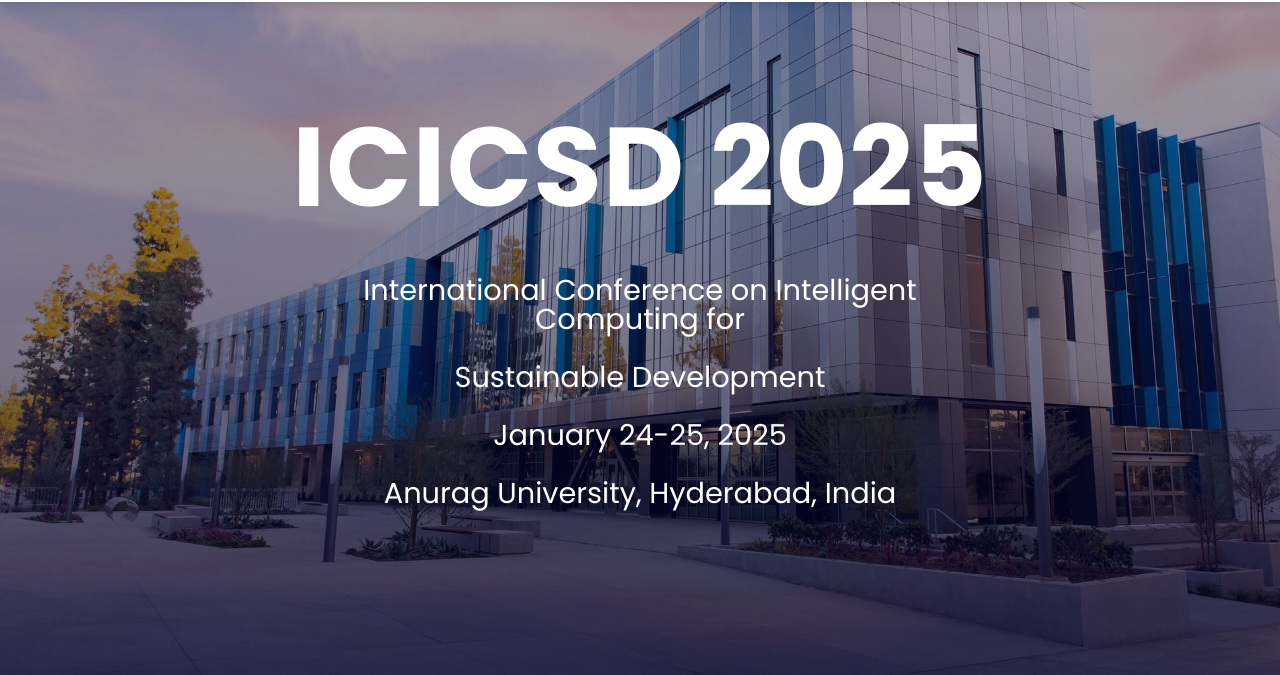
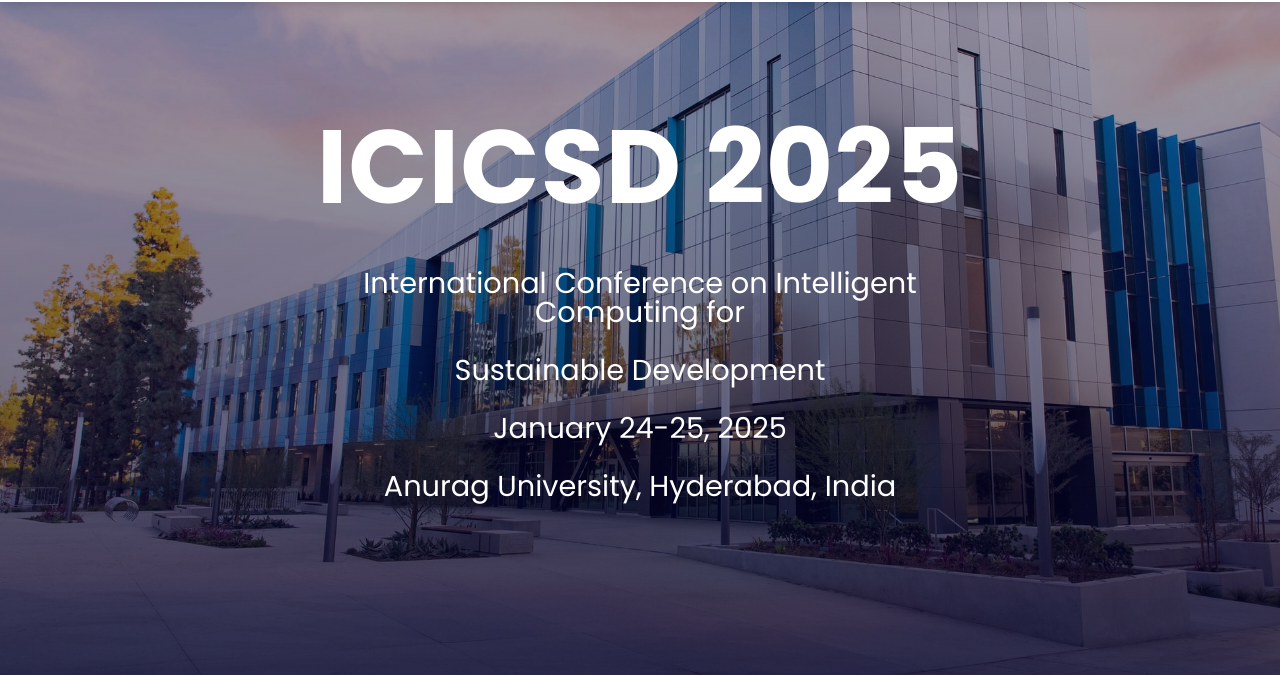
Before and after one commit to AnuragICICSD-2025/Anurag.ICICSD_2025.github.io, a plain HTML site: page index.html in a window 1280 px wide. Shown: the part 125-800 px from the top of the page. Drawn offline with nearby package versions, Linux system fonts and the light colour scheme.

Commit message:
Update style.css

```diff
--- a/style.css
+++ b/style.css
@@ -119,7 +119,7 @@ nav .navigation ul li a:hover
 #home h2
 {
 	color: #fff;
-	font-size: 7.0rem;
+	font-size: 6.5rem;
 	letter-spacing: 1px;
 
 }
```
